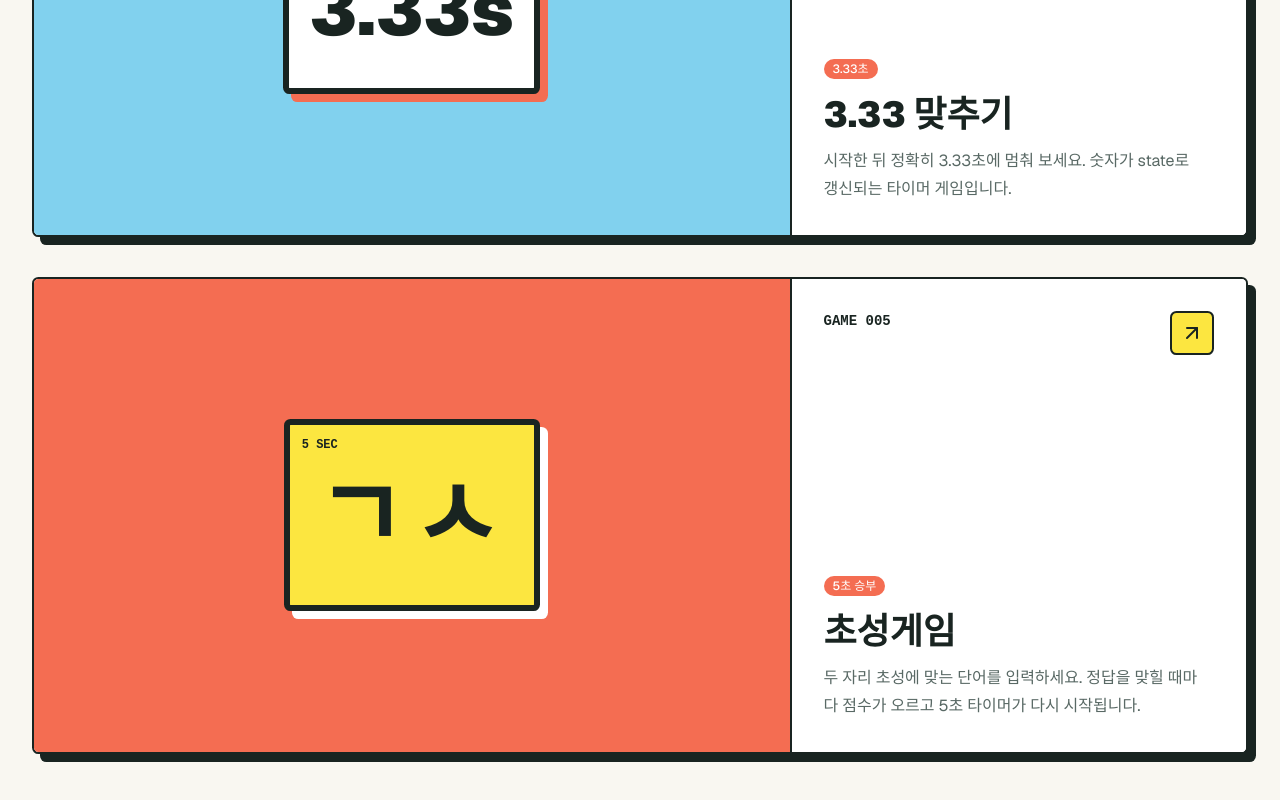
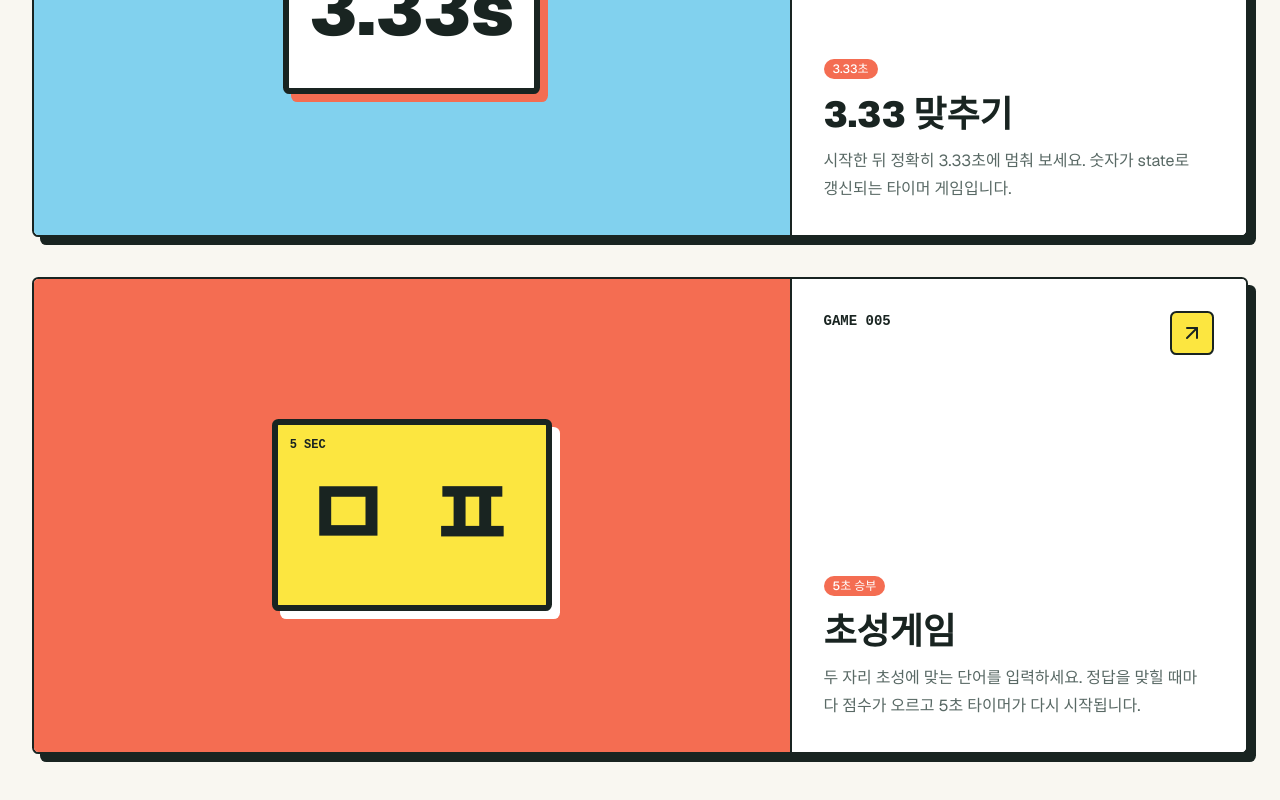
Before and after one commit to kwonja/FE_TEST, a Next.js app: page / in a window 1280 px wide. Shown: the part 2541-3341 px from the top of the page. Built offline with nearby package versions, Linux system fonts and the light colour scheme.

Commit message:
fix: update initial consonant game cover

```diff
--- a/features/game-hub/components/game-hub.tsx
+++ b/features/game-hub/components/game-hub.tsx
@@ -188,7 +188,7 @@ const InitialConsonantPreview = () => {
           5 SEC
         </span>
         <span className="text-7xl font-black tracking-[0.08em] sm:text-8xl">
-          ㄱㅅ
+          ㅁ ㅍ
         </span>
       </div>
     </div>
```
Also changed, not shown: 1 other file (tests, documents, lock files or other folders).
